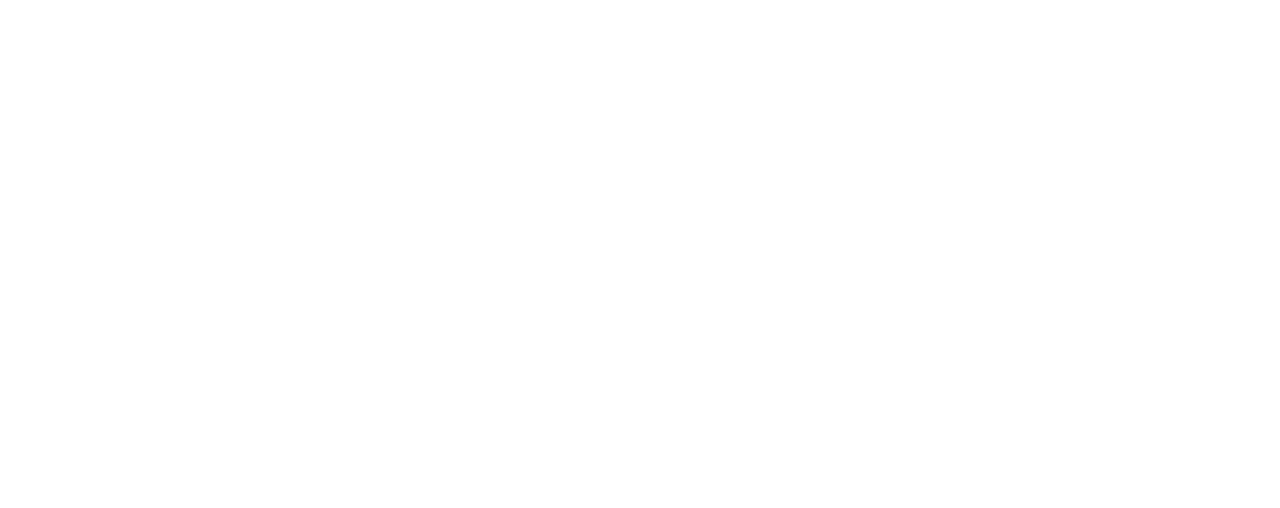
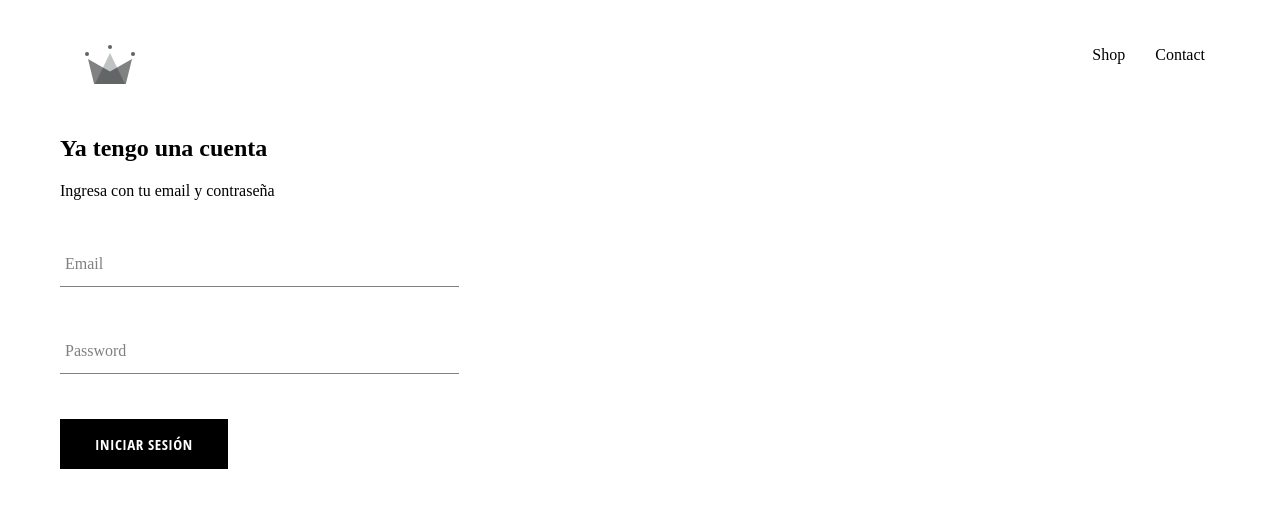
Before and after one commit to juadgarciagom/eshop-clothes, a React (Create React App) app: page /signin in a window 1280 px wide. Shown: the top 508 px of the page. Built offline with nearby package versions, Linux system fonts and the light colour scheme; a web font is replaced by a local one.

Commit message:
Added components for the sign in

```diff
--- a/src/App.css
+++ b/src/App.css
@@ -4,3 +4,8 @@
     font-family: 'Gideon Roman', cursive;
     padding: 20px 60px;
 }
+
+a {
+    text-decoration: none;
+    color: black;
+}
--- a/src/App.js
+++ b/src/App.js
@@ -1,24 +1,18 @@
 import { Route, Switch } from "react-router-dom";
 import "./App.css";
+import Header from "./components/header/Header";
 import HomePage from "./pages/homepage/Homepage";
 import ShopPage from "./pages/shop/ShopPage";
-
-const HatsPage = (props) => {
-    console.log(props);
-    return (
-        <div>
-            <h1>Hats Page</h1>
-        </div>
-    );
-};
+import SignPage from "./pages/sign/SignPage";
 
 function App() {
     return (
         <div>
+            <Header />
             <Switch>
                 <Route exact path="/" component={HomePage} />
-                <Route path="/gorras" component={HatsPage} />
                 <Route path="/shop" component={ShopPage} />
+                <Route path="/signin" component={SignPage} />
             </Switch>
         </div>
     );
--- /dev/null
+++ b/src/components/custom-button/CustomButton.jsx
@@ -0,0 +1,13 @@
+import React from "react";
+
+import '../custom-button/custom-button.scss'
+
+const CustomButton = ({ children, ...otherProps }) => {
+    return (
+        <button className="custom-button" {...otherProps}>
+            {children}
+        </button>
+    );
+};
+
+export default CustomButton;
--- /dev/null
+++ b/src/components/custom-button/custom-button.scss
@@ -0,0 +1,22 @@
+.custom-button {
+    min-width: 165px;
+    width: auto;
+    height: 50px;
+    letter-spacing: 0.5px;
+    line-height: 50px;
+    padding: 0 35px 0 35px;
+    font-size: 15px;
+    background-color: black;
+    color: white;
+    text-transform: uppercase;
+    font-family: 'Open Sans Condensed';
+    font-weight: bolder;
+    border: none;
+    cursor: pointer;
+
+    &:hover {
+      background-color: white;
+      color: black;
+      border: 1px solid black;
+    }
+  }
--- /dev/null
+++ b/src/components/form-input/FormInput.jsx
@@ -0,0 +1,27 @@
+import React from "react";
+
+import '../form-input/form-input.scss'
+
+const FormInput = ({ handleChange, label, ...otherProps }) => {
+    return (
+        <div className="group">
+            <input
+                type="text"
+                className="form-input"
+                onChange={handleChange}
+                {...otherProps}
+            />
+            {label ? (
+                <label
+                    className={`${
+                        otherProps.value.lenght ? "shrink" : ""
+                    } form-input-label`}
+                >
+                    {label}
+                </label>
+            ) : null}
+        </div>
+    );
+};
+
+export default FormInput;
--- /dev/null
+++ b/src/components/form-input/form-input.scss
@@ -0,0 +1,54 @@
+$sub-color: grey;
+$main-color: black;
+
+@mixin shrinkLabel {
+  top: -14px;
+  font-size: 12px;
+  color: $main-color;
+}
+
+.group {
+  position: relative;
+  margin: 45px 0;
+
+  .form-input {
+    background: none;
+    background-color: white;
+    color: $sub-color;
+    font-size: 18px;
+    padding: 10px 10px 10px 5px;
+    display: block;
+    width: 100%;
+    border: none;
+    border-radius: 0;
+    border-bottom: 1px solid $sub-color;
+    margin: 25px 0;
+
+    &:focus {
+      outline: none;
+    }
+
+    &:focus ~ .form-input-label {
+      @include shrinkLabel();
+    }
+  }
+
+  input[type='password'] {
+    letter-spacing: 0.3em;
+  }
+
+  .form-input-label {
+    color: $sub-color;
+    font-size: 16px;
+    font-weight: normal;
+    position: absolute;
+    pointer-events: none;
+    left: 5px;
+    top: 10px;
+    transition: 300ms ease all;
+
+    &.shrink {
+      @include shrinkLabel();
+    }
+  }
+}
--- /dev/null
+++ b/src/components/header/Header.jsx
@@ -0,0 +1,27 @@
+import React from 'react';
+import { Link } from 'react-router-dom';
+
+import { ReactComponent as Logo} from '../../assets/img/crown.svg'
+
+import '../header/header.scss'
+
+const Header = () => {
+    return (
+    <div className='header'>
+        <Link className='logo-container' to='/'>
+            <Logo className="logo" />
+        </Link>
+
+        <div className="options">
+            <Link className="option" to='/shop'>
+                Shop
+            </Link>
+            <Link className="option" to='/shop'>
+                Contact
+            </Link>
+        </div>
+
+    </div>);
+};
+
+export default Header;
--- /dev/null
+++ b/src/components/header/header.scss
@@ -0,0 +1,25 @@
+.header {
+    height: 70px;
+    width: 100%;
+    display: flex;
+    justify-content: space-between;
+    margin-bottom: 25px;
+
+    .logo-container {
+      height: 100%;
+      width: 70px;
+      padding: 25px;
+    }
+
+    .options {
+      width: 50%;
+      height: 100%;
+      display: flex;
+      align-items: center;
+      justify-content: flex-end;
+
+      .option {
+        padding: 10px 15px;
+      }
+    }
+  }
--- /dev/null
+++ b/src/components/sign-in/SignIn.jsx
@@ -0,0 +1,62 @@
+import React from "react";
+import CustomButton from "../custom-button/CustomButton";
+import FormInput from "../form-input/FormInput";
+
+import '../sign-in/sign-in.scss'
+
+class SignIn extends React.Component {
+    constructor(props) {
+        super(props);
+
+        this.state = {
+            email: "",
+            password: "",
+        };
+    }
+
+    handleSubmit = (event) => {
+        event.preventDefault();
+
+        this.setState({ email: "", password: "" });
+    };
+
+    handleChange = (event) => {
+        const { value, name } = event.target;
+
+        this.setState({ [name]: value });
+    };
+
+    render() {
+        return (
+            <div className="sign-in">
+                <h2>Ya tengo una cuenta</h2>
+                <span>Ingresa con tu email y contraseña</span>
+
+                <form onSubmit={this.handleSubmit}>
+                    <FormInput
+                        type="email"
+                        name="email"
+                        handleChange={this.handleChange}
+                        value={this.state.email}
+                        label='Email'
+                        required
+                    />
+
+                    <FormInput
+                        type="password"
+                        name="password"
+                        handleChange={this.handleChange}
+                        value={this.state.password}
+                        label='Password'
+                        required
+                    />
+
+
+                    <CustomButton type="submit">Iniciar Sesión</CustomButton>
+                </form>
+            </div>
+        );
+    }
+}
+
+export default SignIn;
--- /dev/null
+++ b/src/components/sign-in/sign-in.scss
@@ -0,0 +1,9 @@
+.sign-in {
+    width: 30vw;
+    display: flex;
+    flex-direction: column;
+
+    .title {
+        margin: 10px 0;
+    }
+}
--- /dev/null
+++ b/src/pages/sign/SignPage.jsx
@@ -0,0 +1,10 @@
+import React from "react";
+import SignIn from "../../components/sign-in/SignIn";
+
+const SignPage = () => {
+    return <div className="sign-in-and-sign-up">
+        <SignIn />
+    </div>;
+};
+
+export default SignPage;
```
Also changed, not shown: src/assets/img/crown.svg (added), src/assets/img/logo-zenith.svg (added), src/pages/sign/sign-page.scss (added).
